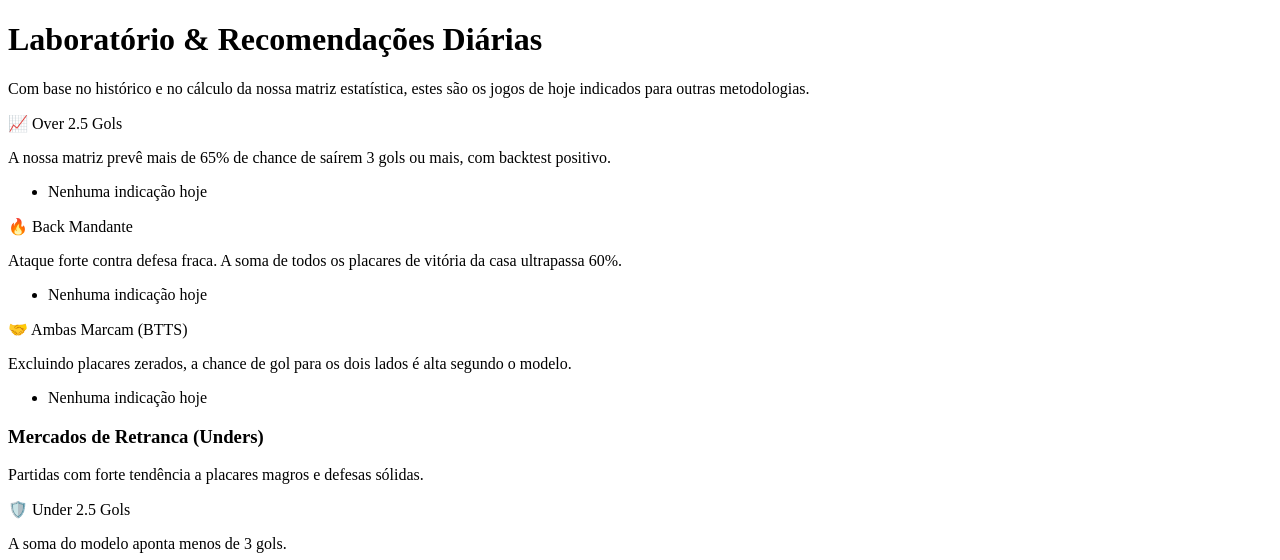
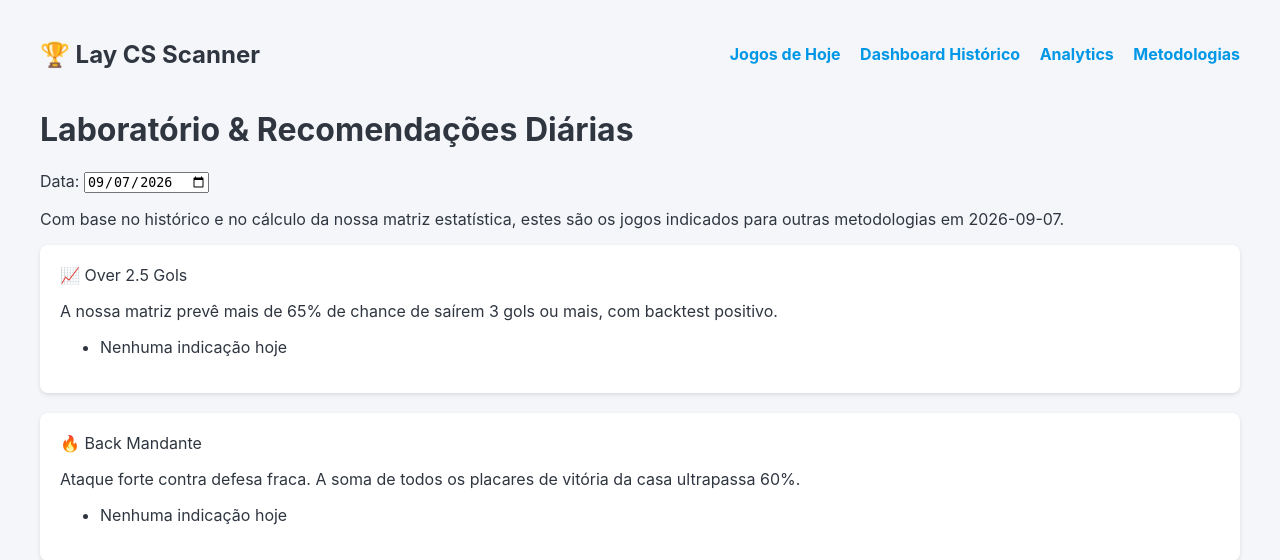
Before and after one commit to helderbaltazar/Lay-CS-Baltazar, a Flask app: page /methodologies in a window 1280 px wide. Shown: the top 560 px of the page. Run offline with Flask 3, Linux system fonts and the light colour scheme.

Commit message:
feat: add date picker to methodologies page

```diff
--- a/web/app.py
+++ b/web/app.py
@@ -450,10 +450,14 @@ def methodologies():
         # 3. Recomendações do Dia
         import datetime
         import pytz
+        from flask import request
+
         now_br = datetime.datetime.now(pytz.timezone(config.SCHEDULER_TIMEZONE))
-        today_str = now_br.strftime("%Y-%m-%d")
+        default_today_str = now_br.strftime("%Y-%m-%d")
 
-        matches_today = db.query(Match).filter(func.date(Match.date) == today_str).all()
+        target_date_str = request.args.get('date', default_today_str)
+
+        matches_today = db.query(Match).filter(func.date(Match.date) == target_date_str).all()
 
         recs = {
             "OVER_2.5": [], "BACK_HOME": [], "BTTS_YES": [],
@@ -496,4 +500,5 @@ def methodologies():
     return render_template('methodologies.html',
                            max_drawdown=round(max_drawdown, 2),
                            mc_worst_case=round(mc_worst_case, 2),
-                           recs=recs)
+                           recs=recs,
+                           target_date=target_date_str)
--- a/web/templates/methodologies.html
+++ b/web/templates/methodologies.html
@@ -1,13 +1,14 @@
-<!DOCTYPE html>
-<html lang="en">
-<head>
-    <meta charset="UTF-8">
-    <title>Metodologias - Lay CS Scanner</title>
-</head>
-<body>
+{% extends 'base.html' %}
+{% block content %}
     <div class="container mt-4">
-        <h1>Laboratório & Recomendações Diárias</h1>
-        <p>Com base no histórico e no cálculo da nossa matriz estatística, estes são os jogos de hoje indicados para outras metodologias.</p>
+        <div class="d-flex justify-content-between align-items-center">
+            <h1>Laboratório & Recomendações Diárias</h1>
+            <form method="GET" action="/methodologies" class="d-flex align-items-center">
+                <label for="date" class="me-2 fw-bold text-white">Data:</label>
+                <input type="date" id="date" name="date" value="{{ target_date }}" class="form-control me-2" onchange="this.form.submit()">
+            </form>
+        </div>
+        <p>Com base no histórico e no cálculo da nossa matriz estatística, estes são os jogos indicados para outras metodologias em {{ target_date }}.</p>
 
         <div class="row mt-5">
             <div class="col-md-4">
@@ -209,5 +210,4 @@
         <p>Aqui você poderá testar novas teses de mercado no futuro contra nossos anos de dados históricos.</p>
         <!-- Ferramenta de filtro entraria aqui -->
     </div>
-</body>
-</html>
+{% endblock %}
```
